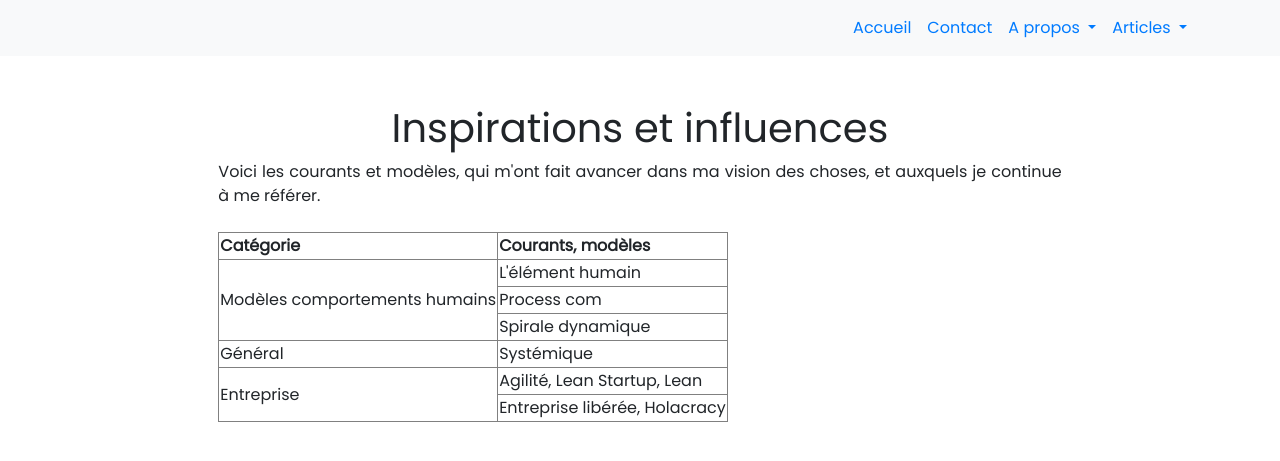
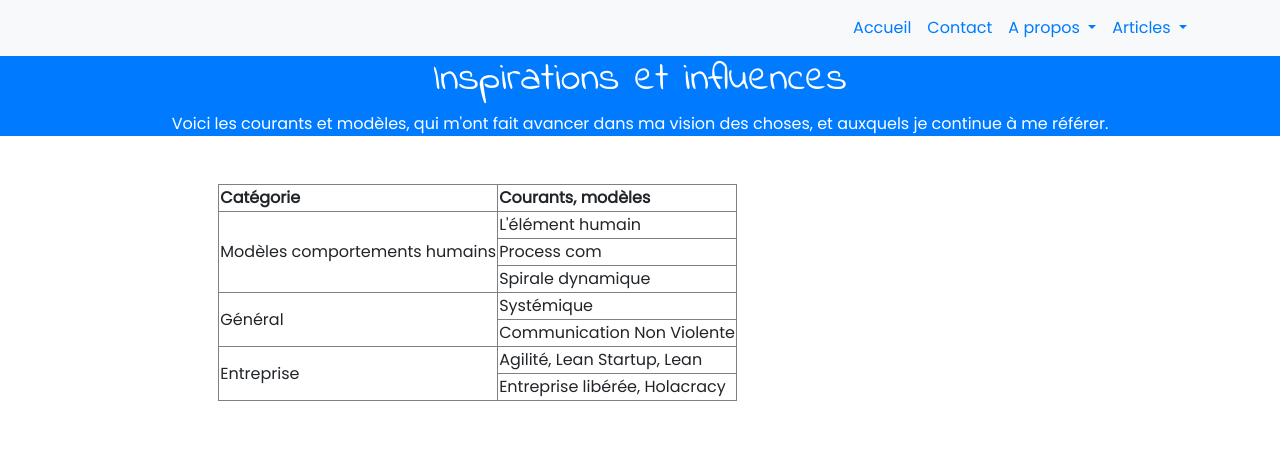
Before and after one commit to OrgaEvolutions/Nathoup.github.io, a Jekyll site: the page built from inspirations.html, in a window 1280 px wide. Shown: the top 461 px of the page. Built offline with Jekyll 4.4.1, drawn with Linux system fonts in a browser that asks for light colours; nearby versions of some CDN libraries; some web fonts are replaced.

Commit message:
Update inspirations.html

```diff
--- a/inspirations.html
+++ b/inspirations.html
@@ -1,17 +1,12 @@
 ---
 layout: default
+title: Inspirations et influences
+intro: Voici les courants et modèles, qui m'ont fait avancer dans ma vision des choses, et auxquels je continue à me référer.
 ---
-
-<h1><center>Inspirations et influences</center></h1>
-
 
 <div class="row">
   <div class="col-md-8 mx-auto">
 
-
-Voici les courants et modèles, qui m'ont fait avancer dans ma vision des choses, et auxquels je continue à me référer.
-
-    <br><br>
 
     <table  border="1px">
       <tr>
@@ -43,10 +38,13 @@ Voici les courants et modèles, qui m'ont fait avancer dans ma vision des choses
       </tr>
 
       <tr>
-        <td>Général</td>
+        <td rowspan=2>Général</td>
         <td>Systémique</td>
         <!--<td>Solution Focus, Géry Derbier
           <br>La cinquième discipline, Peter Senge</td>-->
+      </tr>
+      <tr>
+        <td>Communication Non Violente</td>
       </tr>
 
       <tr>
```
